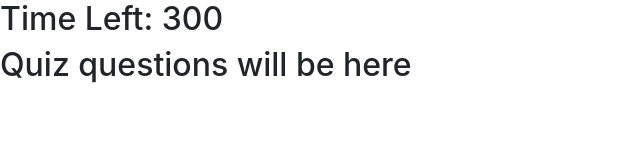
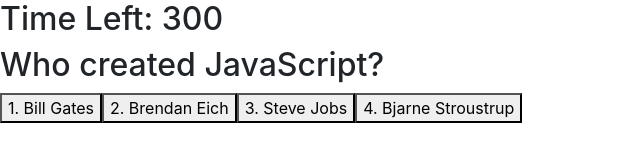
Before and after one commit to Riaconianni/Code-quiz, a plain HTML site: page index.html in a window 1280 px wide. Both pictures are taken after a click on the button "Start Game". Shown: the whole page, without its empty margins (0-640 px from the left). Drawn offline with nearby package versions, Linux system fonts and the light colour scheme.

Commit message:
got questions working and looping

```diff
--- a/assets/script.js
+++ b/assets/script.js
@@ -13,6 +13,7 @@ var userScoreEl = document.querySelector("#user-score");
 // user-score
 var playAgainBtnEl = document.querySelector("#play-again-btn");
 // play again-btn
+var currentQuestionIndex = 0;
 
 // create variables for game logic
 var timerIntervalId = 0;
@@ -55,24 +56,36 @@ function displayQuestions(questionIndex) {
     return stopGame();
     // stop game weve hit the last question
   }
+  var currentQuestion = questions[questionIndex];
+  var titleEl = document.getElementById("question-title");
+  titleEl.textContent = currentQuestion.questions;
 
-  var currentQuestion = questions[questionIndex];
-
-  var containerEl = document.createElement("div");
-  containerEl.questions.add("card");
-  containerEl.setAttribute("data-question-index", questionIndex);
   // initialize question text variable
 
   // get questions[questionIndex]
   // print question to the page
   // use data attribute to know which index the question is
   // loop through choices and print out choices to the page (make them buttons)
-  for (var i = 0; i > currentQuestions.choices[i]; i++) {
-    console.log("hi");
+  var choicesEl = document.getElementById("choices");
+  choicesEl.innerHTML = "";
+  currentQuestion.choices.forEach(function(choice, i) {
+    var choiceButton = document.createElement("button");
+    choiceButton.setAttribute("value", choice);
+    choiceButton.textContent = i + 1 + ". " + choice;
+    choiceButton.onclick = questionClick;
+    choicesEl.appendChild(choiceButton);
+  });
 }
 
-};
-
+function questionClick() {
+  if (this.value !== questions[currentQuestionIndex].answer) {
+    alert("Wrong answer!");
+  } else {
+    alert("Your Right!");
+  }
+  currentQuestionIndex++;
+  displayQuestions(currentQuestionIndex);
+}
 // create function to handle user's answering
 // use event delegation to make sure button was clicked
 // read data attribute of what question we answered (index)
@@ -83,9 +96,7 @@ function displayQuestions(questionIndex) {
 // get index of next question (this questions index +1)
 // run displayQuestion(nextQuestionIndex)
 
-  function stopGame() {
-
-  };
+function stopGame() {}
 
 // create a function to stop the game (answering all the questions or time has run out)
 // clearInterval() to stop the timer
@@ -102,8 +113,7 @@ function displayQuestions(questionIndex) {
     // hide start-screen element && post-game-screen
     quizContentEl.getAttribute("class");
     startGame();
-    };
-
+  }
 });
 
 // add event listeners
--- a/index.html
+++ b/index.html
@@ -29,8 +29,8 @@
       </div>
       <!-- div for all quiz content -->
       <div id="quiz-content">
-        <h2>Quiz questions will be here</h2>
-        <div data-question-index="0">
+        <h2 id="question-title"></h2>
+        <div id="choices" data-question-index="0">
           </div>
       </div>
       <!-- div for post-game info -->
```
Lines whose indentation alone changed are shown as unchanged.
